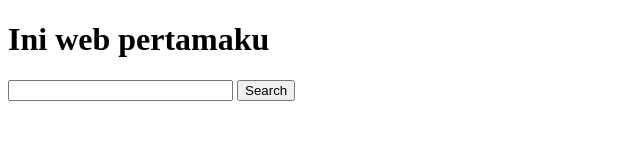
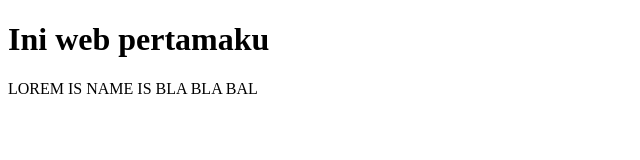
Before and after one commit to AL-DROID404/AL-DROID404.github.io, a plain HTML site: page index.html in a window 1280 px wide. Shown: the whole page, without its empty margins (0-640 px from the left). Drawn offline with Linux system fonts and the light colour scheme.

Commit message:
Update index.html

```diff
--- a/index.html
+++ b/index.html
@@ -8,7 +8,8 @@
  </head>
  <body>
    <h1> Ini web pertamaku </h1>
-<form id="searchthis" action="/search" style="DISPLAY: inline" method="get"><input id="search-box" name="q" size="25"> <input id="search-btn" value="Search" type="submit"></form>
-<script async src="https://pagead2.googlesyndication.com/pagead/js/adsbygoogle.js?client=ca-pub-5070713568949688" crossorigin="anonymous"></script>
+   <script async src="https://pagead2.googlesyndication.com/pagead/js/adsbygoogle.js?client=ca-pub-5070713568949688"
+     crossorigin="anonymous"></script>
+    <p>LOREM IS NAME IS BLA BLA BAL</p>
  </body>
 </html>
```
